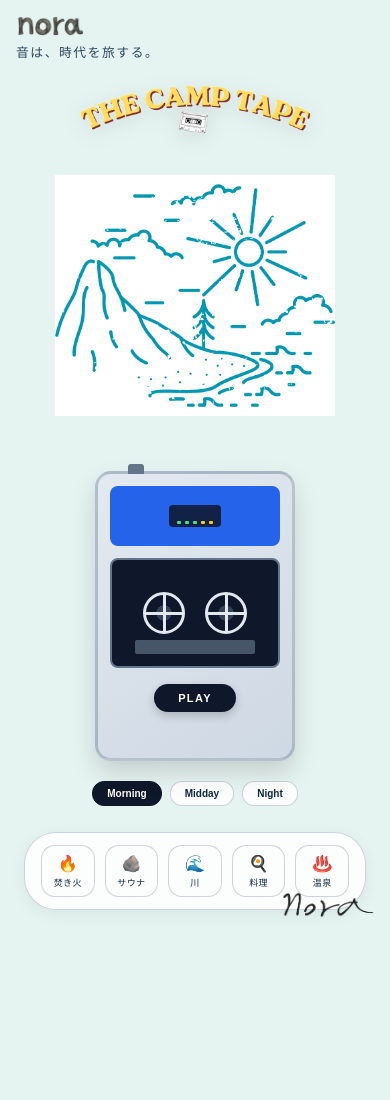
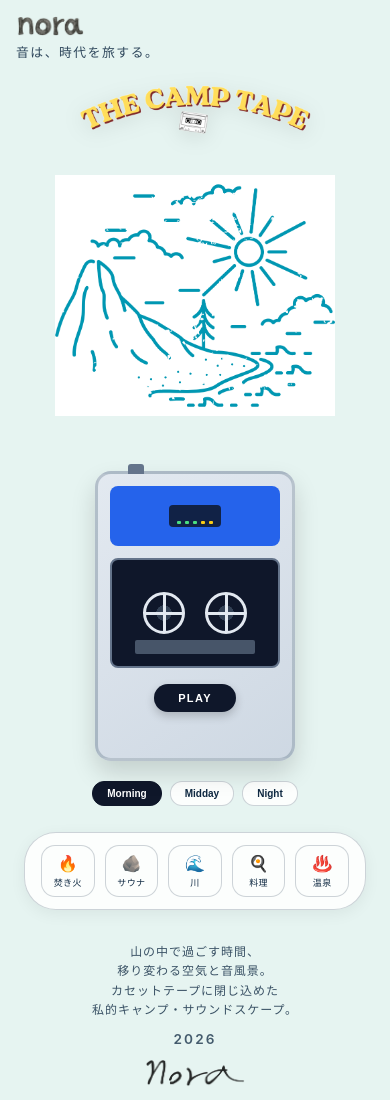
Before and after one commit to cyber-nora/THE-CAMP-TAPE, a plain HTML site: page index.html in a window 390 px wide. Before the commit the page ends 934 px from the top, so only its background shows below. Drawn offline with Linux system fonts and the light colour scheme.

Commit message:
Add files via upload

```diff
--- a/index.html
+++ b/index.html
@@ -3,7 +3,7 @@
 <head>
 <meta charset="utf-8">
 <meta name="viewport" content="width=device-width, initial-scale=1.0, viewport-fit=cover">
-<title>CAMP SOUNDSCAPE - NORA</title>
+<title>THE CAMP TAPE - NORA</title>
 <style>
 :root {
   --bg-color: #e6f4f1;
@@ -46,8 +46,10 @@ body {
   padding: 24px;
   position: relative;
   transition: background-color 0.5s ease, color 0.5s ease;
+  overflow-x: hidden;
 }
 
+/* 左上：ブランドヘッダー */
 .brand-header {
   position: absolute;
   top: 24px;
@@ -73,6 +75,7 @@ body {
   white-space: nowrap;
 }
 
+/* 中央：タイトルロゴ */
 .title-logo-container {
   width: 100%;
   display: flex;
@@ -91,30 +94,7 @@ body {
   filter: drop-shadow(0 4px 10px rgba(0, 0, 0, 0.1));
 }
 
-/* 右下：手書き風ロゴシグネチャー */
-.signature {
-  position: absolute;
-  bottom: 24px;
-  right: 28px;
-  display: flex;
-  align-items: center;
-  z-index: 10;
-}
-
-.signature-logo {
-  height: 32px;
-  width: auto;
-  object-fit: contain;
-  opacity: 0.85;
-  transition: filter 0.5s ease, opacity 0.5s ease;
-}
-
-/* 夜モード：黒文字の画像を反転させて白くする */
-body.mode-yoru .signature-logo {
-  filter: invert(1);
-  opacity: 0.9;
-}
-
+/* メインワークスペース */
 .workspace {
   display: flex;
   flex-wrap: wrap;
@@ -148,6 +128,7 @@ body.mode-yoru .signature-logo {
   gap: 20px;
 }
 
+/* カセットプレーヤー */
 .css-player {
   width: 200px;
   height: 290px;
@@ -323,6 +304,7 @@ body.mode-yoru .cassette-btn.active {
   border-color: #f8fafc;
 }
 
+/* 下部：SEトレイ */
 .se-tray {
   display: flex;
   gap: 10px;
@@ -368,11 +350,64 @@ body.mode-yoru .se-button.active {
 .se-button .icon { font-size: 16px; }
 .se-button .label { font-size: 9px; margin-top: 3px; letter-spacing: 0.05em; }
 
+/* 右側：コンセプト ＋ 2026 ＋ シグネチャー エリア */
+.right-sidebar {
+  position: absolute;
+  right: 28px;
+  bottom: 24px;
+  display: flex;
+  flex-direction: column;
+  align-items: flex-end;
+  gap: 12px;
+  max-width: 220px;
+  text-align: right;
+  z-index: 10;
+}
+
+.concept-text {
+  font-size: 0.75rem;
+  line-height: 1.6;
+  letter-spacing: 0.08em;
+  opacity: 0.8;
+  font-weight: 300;
+}
+
+.year-text {
+  font-size: 0.85rem;
+  font-weight: 600;
+  letter-spacing: 0.15em;
+  opacity: 0.75;
+}
+
+.signature-logo {
+  height: 28px;
+  width: auto;
+  object-fit: contain;
+  opacity: 0.85;
+  transition: filter 0.5s ease, opacity 0.5s ease;
+}
+
+/* 夜モード：黒ロゴの反転 */
+body.mode-yoru .signature-logo {
+  filter: invert(1);
+  opacity: 0.9;
+}
+
+@media (max-width: 900px) {
+  .right-sidebar {
+    position: relative;
+    right: auto;
+    bottom: auto;
+    align-items: center;
+    text-align: center;
+    margin-top: 32px;
+    max-width: 100%;
+  }
+}
+
 @media (max-width: 600px) {
   .brand-header { top: 16px; left: 16px; }
-  .signature { bottom: 16px; right: 16px; }
   .brand-logo { height: 20px; }
-  .signature-logo { height: 26px; }
   .title-logo-container { margin-top: 60px; }
   .title-logo { max-width: 240px; }
 }
@@ -431,7 +466,15 @@ body.mode-yoru .se-button.active {
   <div class="se-button" data-sound="sounds/se-onsen.mp3"><span class="icon">♨️</span><span class="label">温泉</span></div>
 </div>
 
-<div class="signature">
+<!-- 右側コンセプト・2026・シグネチャーブロック -->
+<div class="right-sidebar">
+  <p class="concept-text">
+    山の中で過ごす時間、<br>
+    移り変わる空気と音風景。<br>
+    カセットテープに閉じ込めた<br>
+    私的キャンプ・サウンドスケープ。
+  </p>
+  <div class="year-text">2026</div>
   <img src="images/nora-1.png" class="signature-logo" alt="Nora Signature">
 </div>
 
@@ -455,7 +498,6 @@ seButtons.forEach(btn => {
   seAudioMap[soundSrc] = audio;
 });
 
-// PLAY / STOP トグル
 playBtn.addEventListener('click', () => {
   isPlaying = !isPlaying;
   if (isPlaying) {
@@ -481,7 +523,6 @@ playBtn.addEventListener('click', () => {
   }
 });
 
-// 時間帯（メインテープ）切り替え
 cassetteBtns.forEach(btn => {
   btn.addEventListener('click', () => {
     cassetteBtns.forEach(b => b.classList.remove('active'));
@@ -512,7 +553,6 @@ cassetteBtns.forEach(btn => {
   });
 });
 
-// SEトレイ トグル
 seButtons.forEach(btn => {
   btn.addEventListener('click', () => {
     btn.classList.toggle('active');
```
